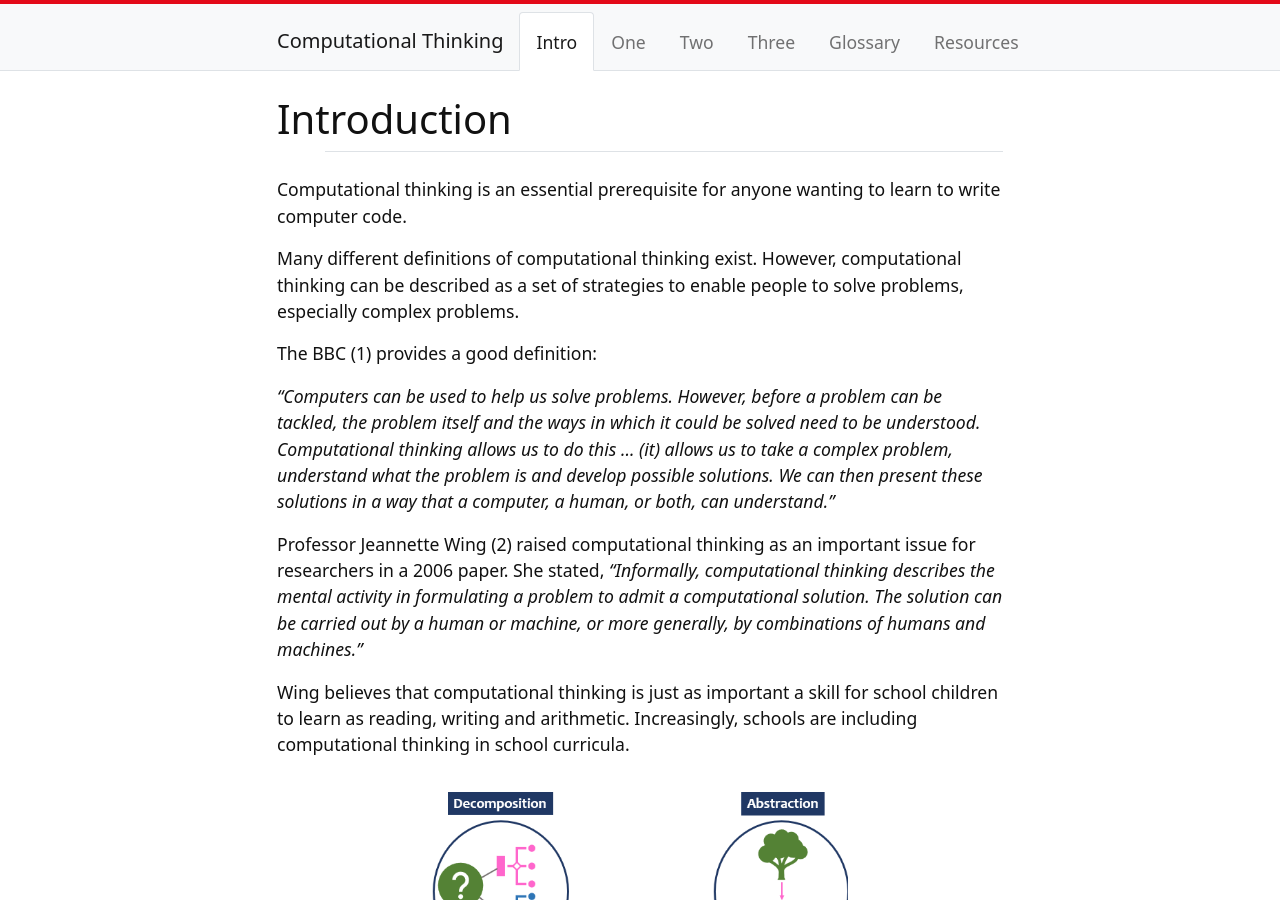
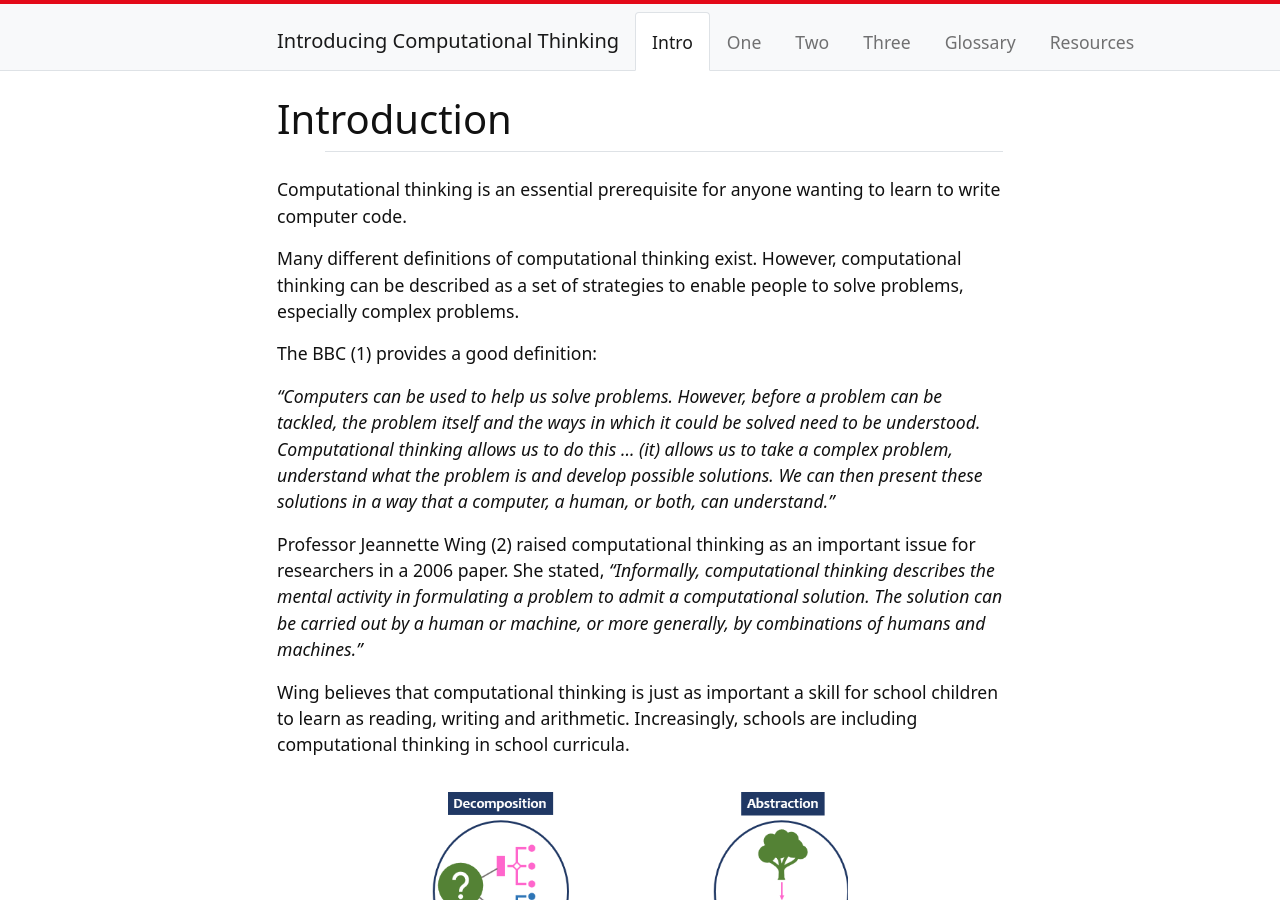
Before and after one commit to weaverbel/intro-computational-thinking, a Jekyll site: the page built from content/0-intro.md, in a window 1280 px wide and 900 px high. Built offline with Jekyll 4.4.1, drawn with Linux system fonts in a browser that asks for light colours; some of the changed text lies outside the part shown.

Commit message:
Update _config.yml
add Introducing

```diff
--- a/_config.yml
+++ b/_config.yml
@@ -10,7 +10,7 @@
 # SITE SETTINGS
 #
 # title appears in the header
-title: Computational Thinking
+title: Introducing Computational Thinking
 # title-icon appears in the header to give some pizazz (leave blank for none)
 # choose from Bootstrap Icons in _includes/bootstrap-icons
 # find names on https://icons.getbootstrap.com/
```
